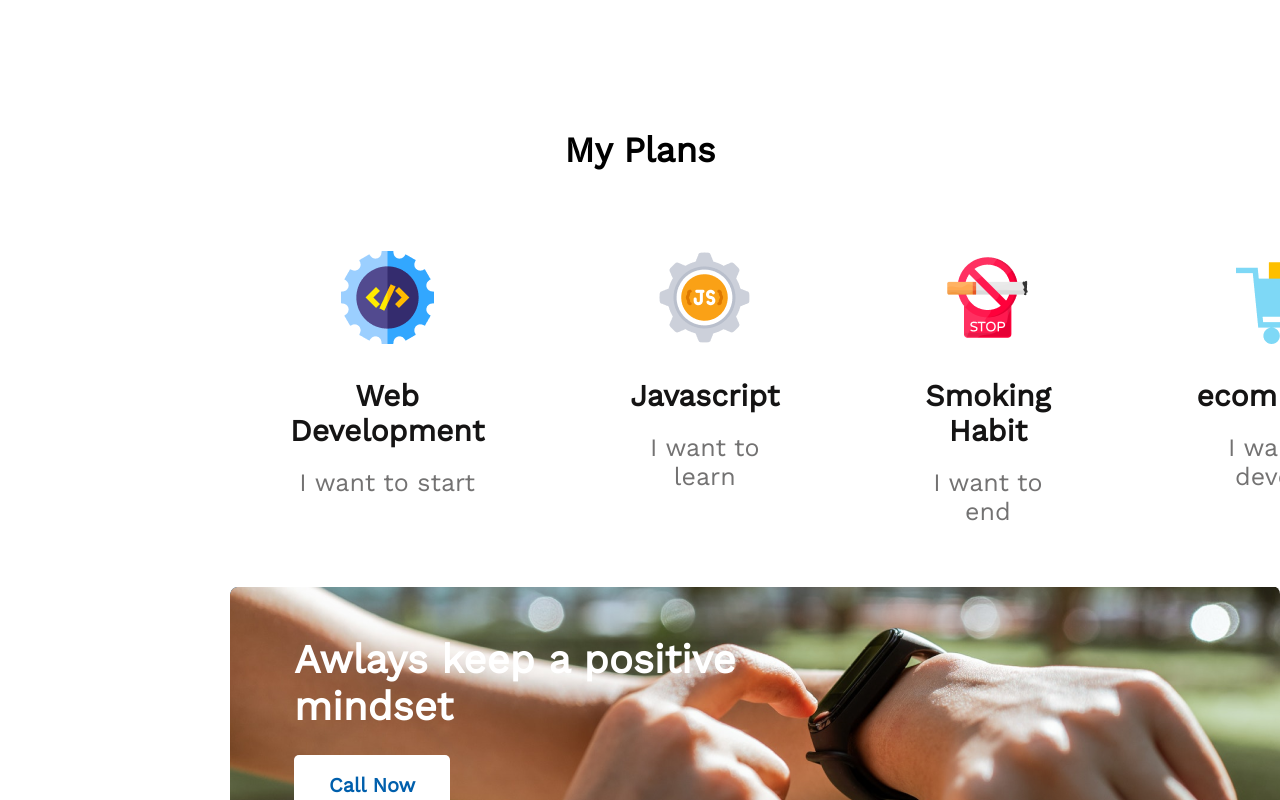
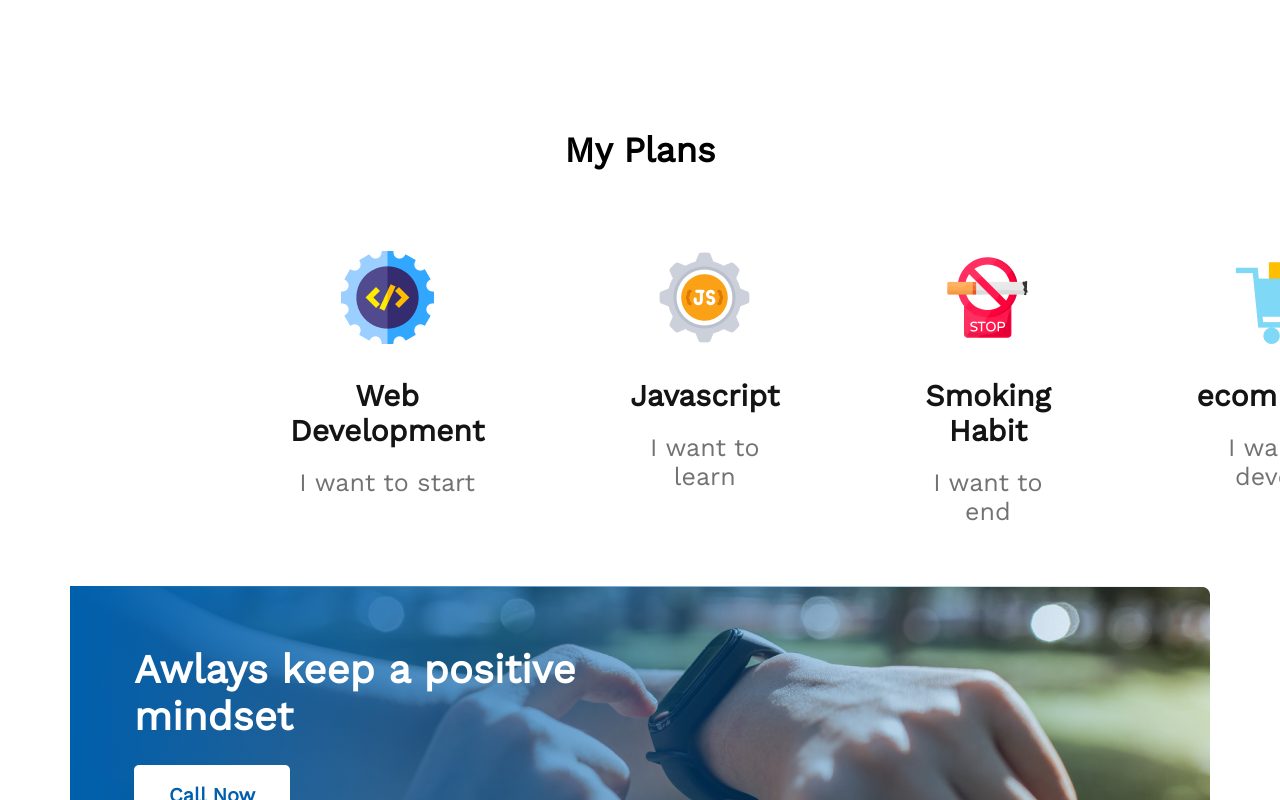
Before and after one commit to mehedyint/first-assignment, a plain HTML site: page index.html in a window 1280 px wide. Shown: the part 2000-2800 px from the top of the page. Drawn offline with nearby package versions, Linux system fonts and the light colour scheme.

Commit message:
bg-gradient done

```diff
--- a/index.html
+++ b/index.html
@@ -17,7 +17,7 @@
         <nav>
             <h2 class="nav-title">Portfolio</h2>
             <ul>
-                <li> Home</li> -->
+                <li> Home</li>
                 <li>Blogs</li>
                 <li>About</li>
                 <li>Contact</li>
@@ -66,18 +66,21 @@
             </div>
         </section>
         <!-- gradient section -->
-        <section class="gradient">
-            <h3 class="gradient-title">Awlays keep a positive <br>
-                mindset</h3>
-            <button class="callnow-btn">Call Now</button>
+        <section class="bg-gradient">
+            <h2 class="gradient-title">Awlays keep a positive <br>
+                mindset</h2>
+            <button class="call-btn">Call Now</button>
         </section>
+
+
     </main>
     <!-- footer section  -->
     <footer>
         <section class="footer">
             <div>
                 <h3 class="footer-title">Future</h3>
-                <p>There are many variations of passages of Lorem Ipsum available, but the majority have suffered alteration
+                <p>There are many variations of passages of Lorem Ipsum available, but the majority have suffered
+                    alteration
                     in some form, by injected humour, or randomised words</p>
                 <p>Email : mehedy.int@gmail.com</p>
                 <P>Phone : +8801921150016</P>
--- a/styles/assignment.css
+++ b/styles/assignment.css
@@ -124,22 +124,25 @@ nav li {
 }
 
 /* gradient styles  */
-.gradient {
-    margin-left: 230px;
-    background-image: url(../images/watch.png), url(../images/gradient1.png);
-    background-repeat: no-repeat;
-    color: #ffffff;
-    border-radius: 8px;
+.bg-gradient {
+    margin: auto;
+    margin-bottom: 130px;
+    width: 1140px;
+    height: 300px;
+    left: 230px;
+    top: 2221.96px;
+    background: linear-gradient(90deg, #005FAC 0%, rgba(0, 95, 172, 0) 100%), url(../images/watch.png);
 }
 
 .gradient-title {
-    padding-top: 50px;
+    padding-top: 60px;
     margin-left: 64px;
     font-weight: 700;
     font-size: 40px;
+    color: #FFFFFF;
 }
 
-.callnow-btn {
+.call-btn {
     margin-top: 25px;
     margin-bottom: 60px;
     color: #005FAC;
```
